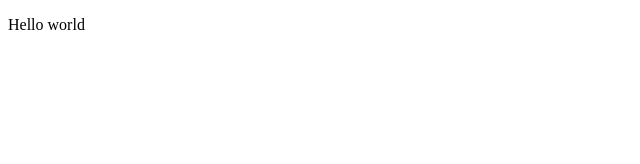
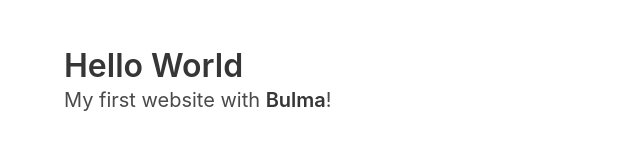
Before and after one commit to jvinezof-viaconsulting/vinezof2.github.io, a plain HTML site: page index.html in a window 1280 px wide. Shown: the whole page, without its empty margins (0-640 px from the left). Drawn offline with nearby package versions, Linux system fonts and the light colour scheme.

Commit message:
bulma install

```diff
--- a/index.html
+++ b/index.html
@@ -1,14 +1,27 @@
 <!DOCTYPE html>
-<html>
+<html lang="pt-br">
 
 <head>
-    <meta charset="UTF-8">
-    <meta name="viewport" content="width=device-width, initial-scale=1">
-    <title>João Vinezof</title>
+  <meta charset="utf-8">
+  <meta name="viewport" content="width=device-width, initial-scale=1">
+  <title>Hello Bulma!</title>
+  <link rel="stylesheet" href="https://cdn.jsdelivr.net/npm/bulma@0.8.0/css/bulma.min.css">
+  <script defer src="https://use.fontawesome.com/releases/v5.3.1/js/all.js"></script>
 </head>
 
 <body>
-  <p>Hello world</p>
+
+  <section class="section">
+    <div class="container">
+      <h1 class="title">
+        Hello World
+      </h1>
+      <p class="subtitle">
+        My first website with <strong>Bulma</strong>!
+      </p>
+    </div>
+  </section>
+
 </body>
 
 </html>
```
